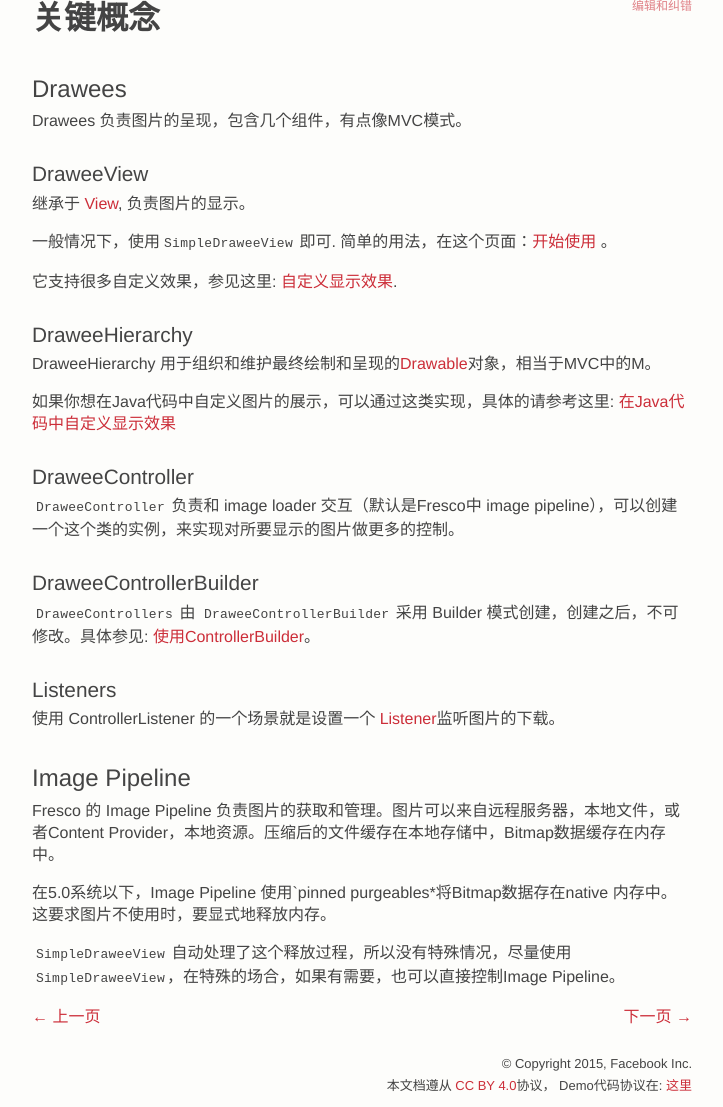
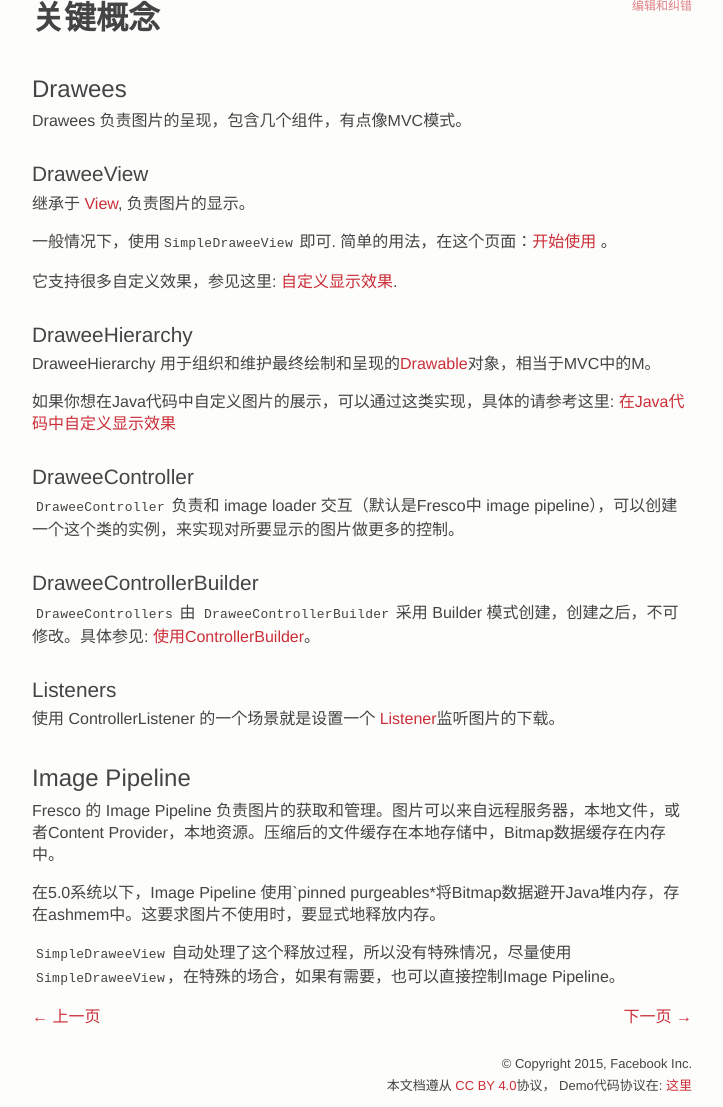
Before and after one commit to liaohuqiu/fresco-docs-cn, a Jekyll site: the page built from docs/00-concepts.md, in a window 1280 px wide and 1281 px high, cut to the strip 174-1281 px from the top of the window. Shown: the whole strip, without its empty margins (408-1131 px from the left). Built offline with Jekyll 4.4.1, drawn with Linux system fonts in a browser that asks for light colours; Markdown is read by kramdown in place of the engine named in the settings.

Commit message:
Increase accuracy
ashmem应该区别开，不应和native混为一谈

```diff
--- a/docs/00-concepts.md
+++ b/docs/00-concepts.md
@@ -41,6 +41,6 @@
 
 Fresco 的 Image Pipeline 负责图片的获取和管理。图片可以来自远程服务器，本地文件，或者Content Provider，本地资源。压缩后的文件缓存在本地存储中，Bitmap数据缓存在内存中。
 
-在5.0系统以下，Image Pipeline 使用`pinned purgeables*将Bitmap数据存在native 内存中。这要求图片不使用时，要显式地释放内存。
+在5.0系统以下，Image Pipeline 使用`pinned purgeables*将Bitmap数据避开Java堆内存，存在ashmem中。这要求图片不使用时，要显式地释放内存。
 
 `SimpleDraweeView` 自动处理了这个释放过程，所以没有特殊情况，尽量使用`SimpleDraweeView`，在特殊的场合，如果有需要，也可以直接控制Image Pipeline。
```
